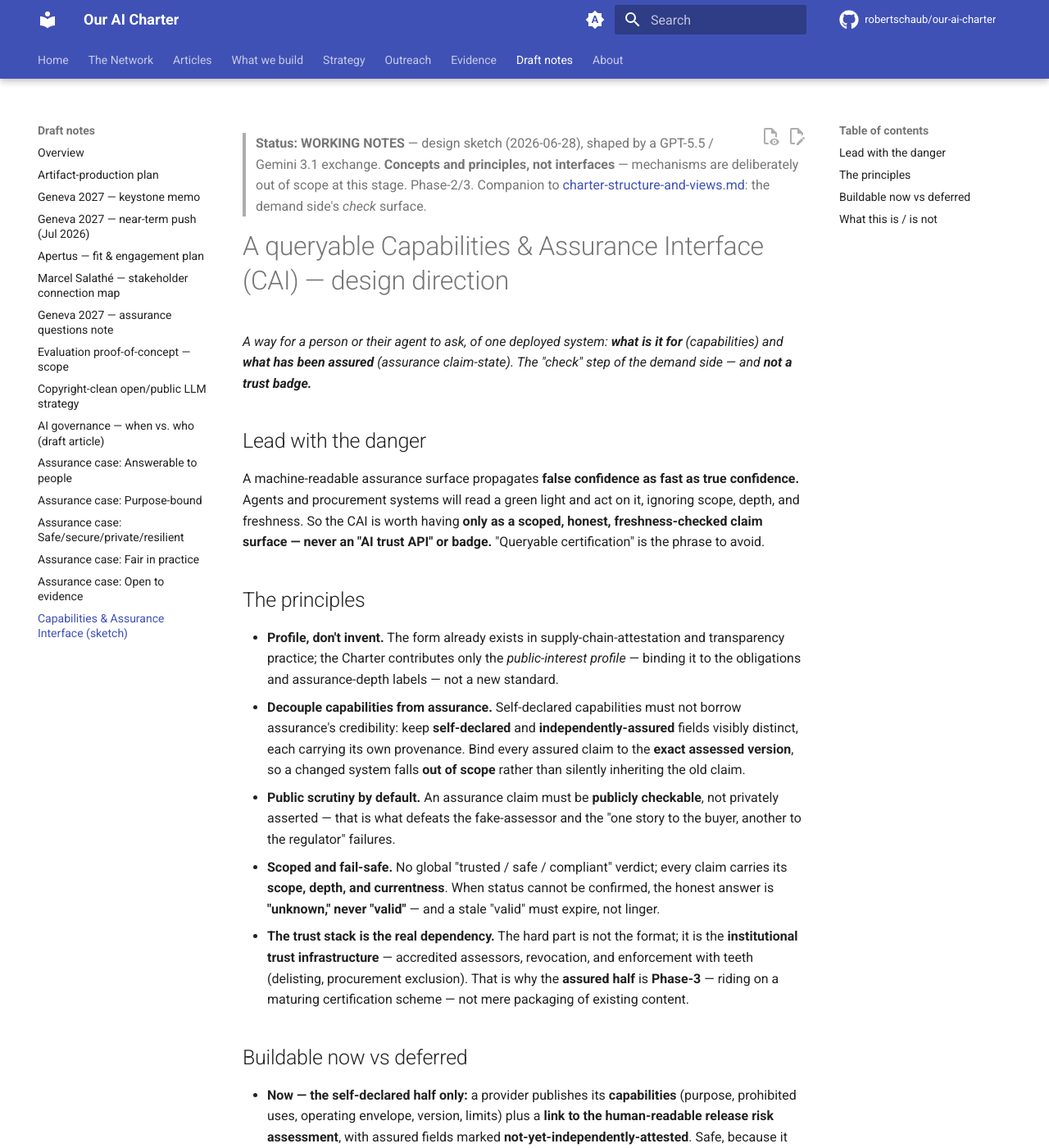
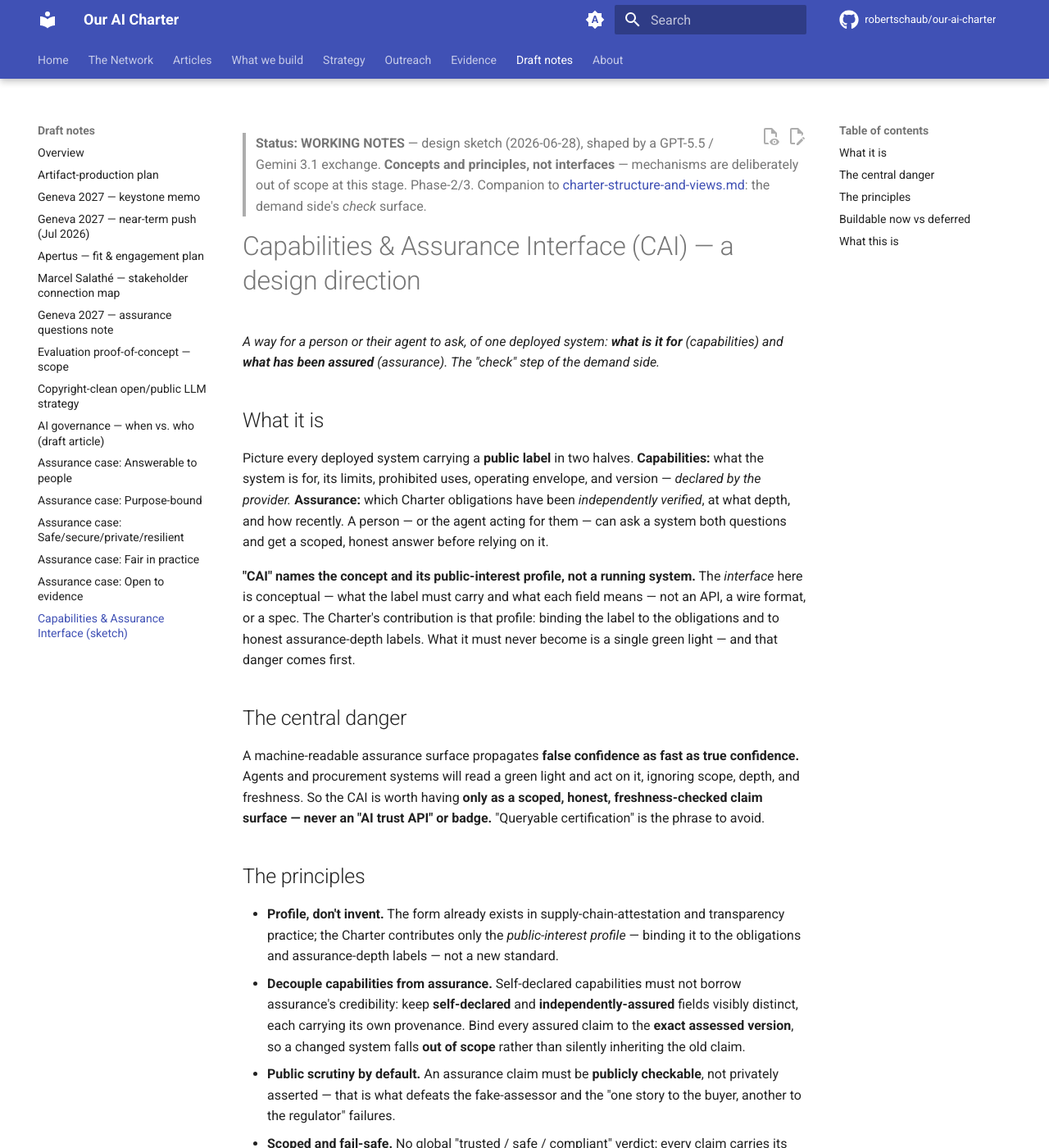
Before and after one commit to robertschaub/our-ai-charter, an MkDocs documentation site: the page built from docs/wip/capabilities-and-assurance-interface.md, in a window 1280 px wide and 1400 px high. Shown: the whole window at 82% size. Built offline with MkDocs 1.6.1 and Material for MkDocs 9.7.7, drawn with Linux system fonts in a browser that asks for light colours; plug-ins that fetch from the network failed and are left out; comment, search, counter and statistics services are not loaded; some of the changed text lies outside the part shown.

Commit message:
@ docs(wip): lead the CAI note with the concept, reconcile the name
Reorder the Capabilities & Assurance Interface sketch so the concept
lands before the caveats: add a plain "What it is" label framing, state
up front that CAI is a concept/profile (not a running API/spec), and
drop "queryable" from the title. Rename "Lead with the danger" ->
"The central danger" and trim the closing negations now stated up top.

Co-Authored-By: Claude Opus 4.8 <noreply@anthropic.com>
@

```diff
--- a/docs/wip/capabilities-and-assurance-interface.md
+++ b/docs/wip/capabilities-and-assurance-interface.md
@@ -1,10 +1,16 @@
 > **Status: WORKING NOTES** — design sketch (2026-06-28), shaped by a GPT-5.5 / Gemini 3.1 exchange. **Concepts and principles, not interfaces** — mechanisms are deliberately out of scope at this stage. Phase-2/3. Companion to [charter-structure-and-views.md](../Assurance/Concepts/charter-structure-and-views.md): the demand side's *check* surface.
 
-# A queryable Capabilities & Assurance Interface (CAI) — design direction
+# Capabilities & Assurance Interface (CAI) — a design direction
 
-*A way for a person or their agent to ask, of one deployed system: **what is it for** (capabilities) and **what has been assured** (assurance claim-state). The "check" step of the demand side — and **not a trust badge.***
+*A way for a person or their agent to ask, of one deployed system: **what is it for** (capabilities) and **what has been assured** (assurance). The "check" step of the demand side.*
 
-## Lead with the danger
+## What it is
+
+Picture every deployed system carrying a **public label** in two halves. **Capabilities:** what the system is for, its limits, prohibited uses, operating envelope, and version — *declared by the provider.* **Assurance:** which Charter obligations have been *independently verified*, at what depth, and how recently. A person — or the agent acting for them — can ask a system both questions and get a scoped, honest answer before relying on it.
+
+**"CAI" names the concept and its public-interest profile, not a running system.** The *interface* here is conceptual — what the label must carry and what each field means — not an API, a wire format, or a spec. The Charter's contribution is that profile: binding the label to the obligations and to honest assurance-depth labels. What it must never become is a single green light — and that danger comes first.
+
+## The central danger
 
 A machine-readable assurance surface propagates **false confidence as fast as true confidence.** Agents and procurement systems will read a green light and act on it, ignoring scope, depth, and freshness. So the CAI is worth having **only as a scoped, honest, freshness-checked claim surface — never an "AI trust API" or badge.** "Queryable certification" is the phrase to avoid.
 
@@ -21,6 +27,6 @@ A machine-readable assurance surface propagates **false confidence as fast as tr
 - **Now — the self-declared half only:** a provider publishes its **capabilities** (purpose, prohibited uses, operating envelope, version, limits) plus a **link to the human-readable release risk assessment**, with assured fields marked **not-yet-independently-attested**. Safe, because it claims nothing it cannot back.
 - **Deferred — the assured half:** independently-signed obligation statuses, public-scrutiny records, and revocation — which wait on the assessor ecosystem and trust stack above.
 
-## What this is / is not
+## What this is
 
-A design **direction** and a **profile**, not a spec, a standard, or "queryable certification." It is the demand side's *check* surface — read alongside *find* (discovery) and *watch* (runtime inspection) in the [structure map](../Assurance/Concepts/charter-structure-and-views.md). Mechanisms (schemas, signing, logs) are intentionally left out at this stage.
+A design **direction** and a **profile** — the demand side's *check* surface, read alongside *find* (discovery) and *watch* (runtime inspection) in the [structure map](../Assurance/Concepts/charter-structure-and-views.md). Mechanisms (schemas, signing, logs) are intentionally left out at this stage.
```
